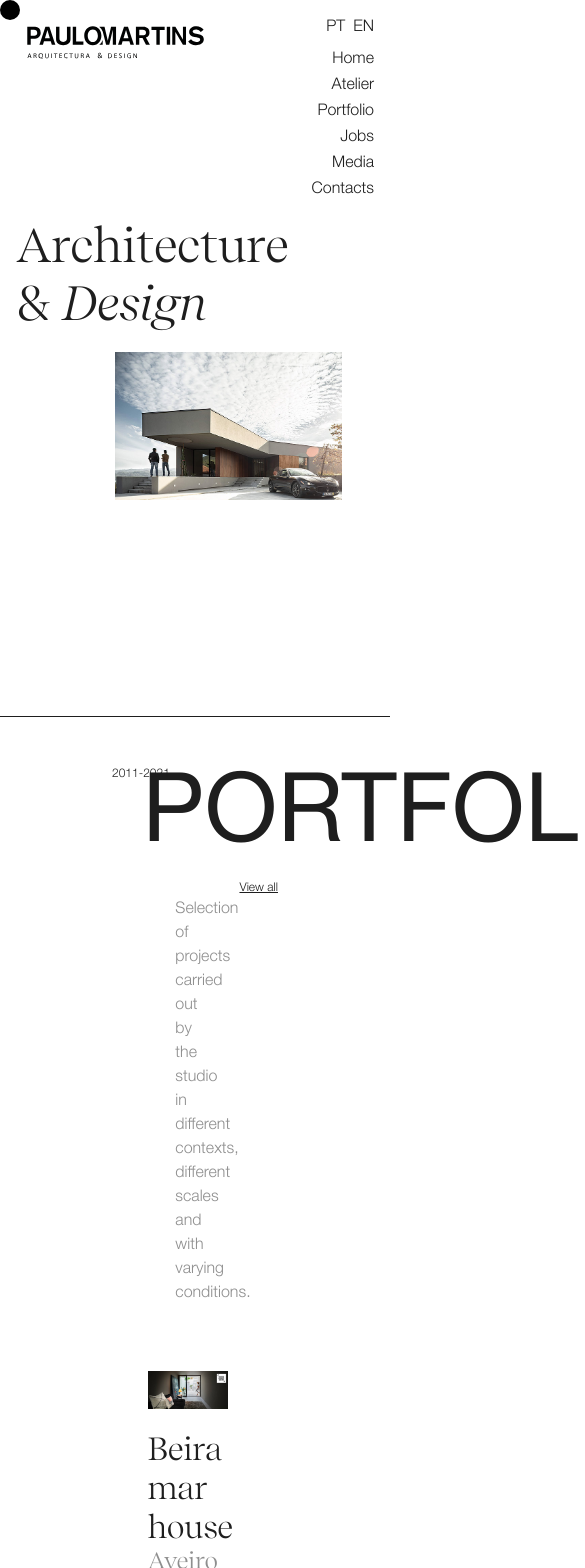
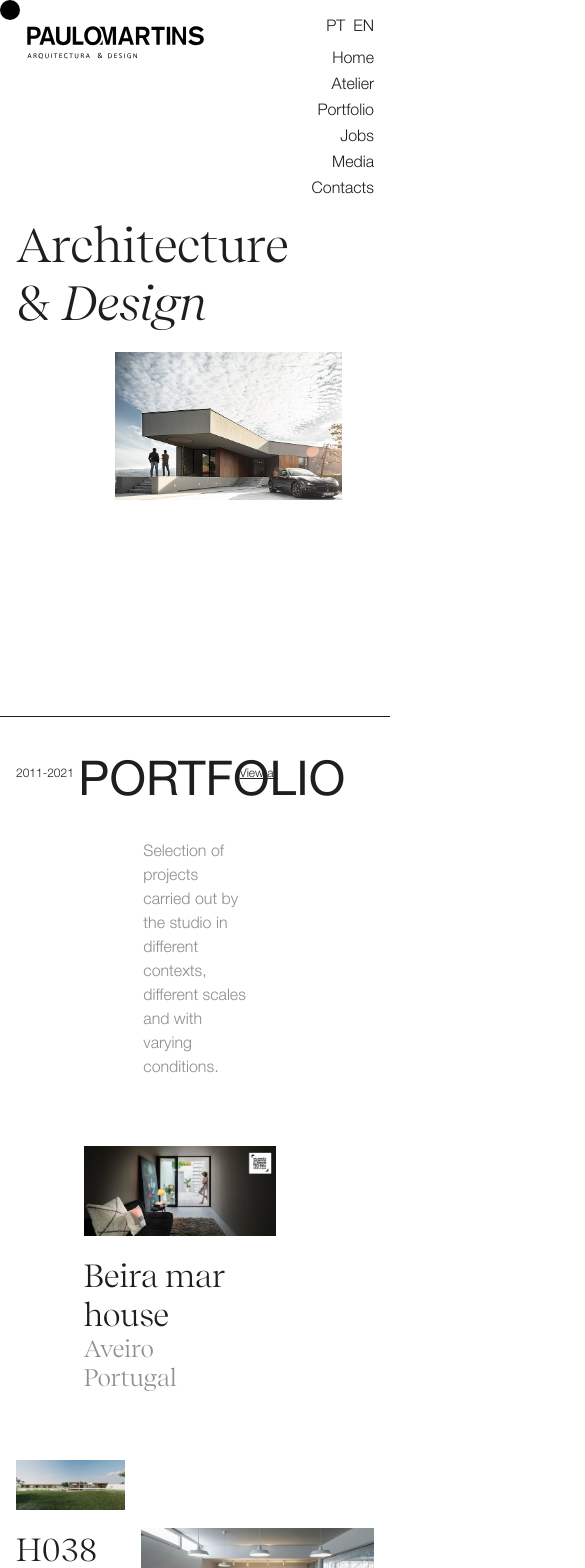
Before and after one commit to alexpinho/paulomartins, a React (Create React App) app: page / in a window 390 px wide. Shown: the top 1568 px of the page, 585 px wide, since content can reach past the window. Built offline with nearby package versions, Linux system fonts and the light colour scheme; the HTML template or start-up script is replaced by a standard one.

Commit message:
footer mobile - 1

```diff
--- a/src/Pages/home.js
+++ b/src/Pages/home.js
@@ -3,7 +3,6 @@ import { useTranslation } from "react-i18next";
 import Layout from './Components/layout';
 import CardProject from "./Components/CardProject";
 import CardAward from "./Components/CardAward";
-
 
 function Home(){
   const { t } = useTranslation();
--- a/src/styles/Pages/Components/customcursor/customcursor.scss
+++ b/src/styles/Pages/Components/customcursor/customcursor.scss
@@ -3,11 +3,9 @@
   border-radius: 50%;
   width: 20px;
   height: 20px;
-  //border: 1px solid $secondary-color;
   background-color: $secondary-color;
   pointer-events: none;
   overflow: hidden;
-  transform: translate3d(0, 0, 0);
   position: fixed;
   mix-blend-mode: difference;
 }
--- a/src/styles/Pages/Components/footer/footer.scss
+++ b/src/styles/Pages/Components/footer/footer.scss
@@ -6,6 +6,11 @@
   position: sticky;
   padding: 6rem 7rem 3rem;
   z-index: 2;
+
+  @include sm {
+    display: block;
+    padding: 4rem 1rem;
+  }
 
   &-logo {
     width: 20rem;
--- a/src/styles/Pages/home.scss
+++ b/src/styles/Pages/home.scss
@@ -26,6 +26,13 @@
   &-portfolio {
     border-top: 1px solid $primary-color;
     padding: 0 7rem 7rem;
+
+    @include xl {
+      padding: 0 3rem 24rem;
+    }
+    @include sm {
+      padding: 0 1rem 24rem;
+    }
 
     &-intro {
       margin-top: 2rem;
--- a/src/styles/base.scss
+++ b/src/styles/base.scss
@@ -73,6 +73,10 @@ $secondary-color: #ffffff;
   font-weight: 400;
   text-transform: uppercase;
   color: $primary-color;
+
+  @include sm {
+    font-size: 4.5rem;
+  }
 }
 
 .title-Regular {
@@ -81,6 +85,10 @@ $secondary-color: #ffffff;
   font-weight: 400;
   text-transform: uppercase;
   color: $primary-color;
+
+  @include sm {
+    font-size: 3rem;
+  }
 }
 
 .text-note {
```
Also changed, not shown: 1 other file (tests, documents, lock files or other folders).
